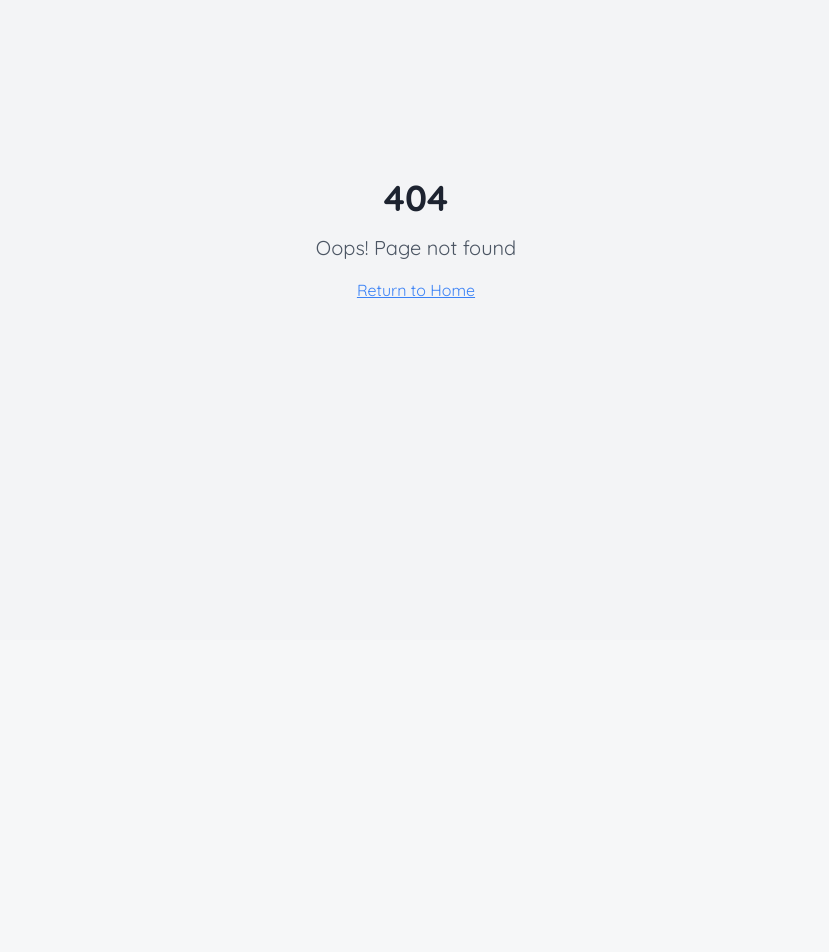
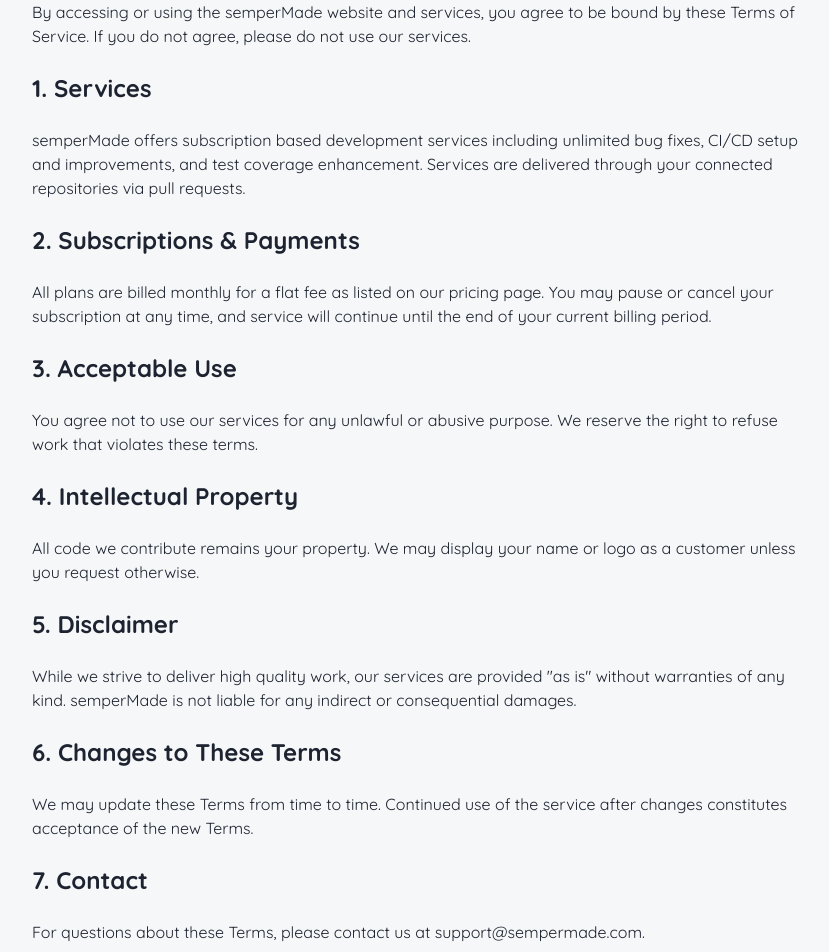
Before and after one commit to semperMade/semperMade.github.io, a React (Vite) app: page /terms in a window 1280 px wide. Before the commit this address had no page. Shown: the part 160-1112 px from the top of the page, without its empty margins (224-1053 px from the left). Before the commit the page ends 800 px from the top, so only its background shows below. Built offline with nearby package versions, Linux system fonts and the light colour scheme.

Commit message:
Add terms and privacy pages

```diff
--- a/src/App.tsx
+++ b/src/App.tsx
@@ -4,6 +4,8 @@
 import { QueryClient, QueryClientProvider } from "@tanstack/react-query";
 import { BrowserRouter, Routes, Route } from "react-router-dom";
 import Index from "./pages/Index";
+import Terms from "./pages/Terms";
+import Privacy from "./pages/Privacy";
 import NotFound from "./pages/NotFound";
 
 const queryClient = new QueryClient();
@@ -16,6 +18,8 @@
       <BrowserRouter>
         <Routes>
           <Route path="/" element={<Index />} />
+          <Route path="/terms" element={<Terms />} />
+          <Route path="/privacy" element={<Privacy />} />
           {/* ADD ALL CUSTOM ROUTES ABOVE THE CATCH-ALL "*" ROUTE */}
           <Route path="*" element={<NotFound />} />
         </Routes>
--- a/src/components/Navigation.tsx
+++ b/src/components/Navigation.tsx
@@ -1,11 +1,20 @@
 import { Button } from "@/components/ui/button";
 import { Menu, X } from "lucide-react";
 import { useState } from "react";
+import { useNavigate, useLocation } from "react-router-dom";
 
 const Navigation = () => {
   const [isMenuOpen, setIsMenuOpen] = useState(false);
+  const navigate = useNavigate();
+  const location = useLocation();
 
   const scrollToSection = (sectionId: string) => {
+    if (location.pathname !== '/') {
+      navigate('/#' + sectionId);
+      setIsMenuOpen(false);
+      return;
+    }
+
     const element = document.getElementById(sectionId);
     if (element) {
       const navHeight = 64; // Height of fixed navbar
--- a/src/pages/Index.tsx
+++ b/src/pages/Index.tsx
@@ -3,8 +3,24 @@
 import { Badge } from "@/components/ui/badge";
 import { Check, CircleDollarSign, Users, FileText } from "lucide-react";
 import Navigation from "@/components/Navigation";
+import { Link, useLocation } from "react-router-dom";
+import { useEffect } from "react";
 
 const Index = () => {
+  const location = useLocation();
+
+  useEffect(() => {
+    if (location.hash) {
+      const id = location.hash.replace('#', '');
+      const element = document.getElementById(id);
+      if (element) {
+        const navHeight = 64;
+        const elementPosition = element.offsetTop - navHeight;
+        window.scrollTo({ top: elementPosition, behavior: 'smooth' });
+      }
+    }
+  }, [location]);
+
   return (
     <div className="min-h-screen bg-background">
       <Navigation />
@@ -412,8 +428,8 @@
             <p className="text-muted-foreground">Unlimited development services for a flat monthly fee</p>
           </div>
           <div className="flex flex-wrap justify-center gap-8 text-sm text-muted-foreground">
-            <a href="#" className="hover:text-primary transition-colors">Terms of Service</a>
-            <a href="#" className="hover:text-primary transition-colors">Privacy Policy</a>
+            <Link to="/terms" className="hover:text-primary transition-colors">Terms of Service</Link>
+            <Link to="/privacy" className="hover:text-primary transition-colors">Privacy Policy</Link>
             <a href="#" className="hover:text-primary transition-colors">Contact</a>
             <a href="#" className="hover:text-primary transition-colors">Support</a>
           </div>
--- /dev/null
+++ b/src/pages/Privacy.tsx
@@ -0,0 +1,29 @@
+import Navigation from "@/components/Navigation";
+
+const Privacy = () => (
+  <div className="min-h-screen bg-background">
+    <Navigation />
+    <section className="pt-24 pb-16 px-4 sm:px-6 lg:px-8">
+      <div className="max-w-3xl mx-auto space-y-6">
+        <h1 className="text-4xl font-bold mb-6 text-center">Privacy Policy</h1>
+        <p>This Privacy Policy explains how semperMade collects and uses information when you interact with our website or services.</p>
+        <h2 className="text-2xl font-semibold">1. Information We Collect</h2>
+        <p>We may collect your name, email address, and any other information you choose to provide when contacting us or subscribing to our services.</p>
+        <h2 className="text-2xl font-semibold">2. How We Use Information</h2>
+        <p>Your information is used to provide and improve our services, respond to inquiries, and communicate with you about your subscription.</p>
+        <h2 className="text-2xl font-semibold">3. Sharing of Information</h2>
+        <p>We do not sell your personal data. Information may be shared with trusted service providers solely to operate our business and only as necessary.</p>
+        <h2 className="text-2xl font-semibold">4. Security</h2>
+        <p>We take reasonable measures to protect your information, but no method of transmission over the Internet is completely secure.</p>
+        <h2 className="text-2xl font-semibold">5. Your Rights</h2>
+        <p>You may request access to or deletion of your personal data by contacting us. We will comply with applicable laws.</p>
+        <h2 className="text-2xl font-semibold">6. Changes to This Policy</h2>
+        <p>We may update this Privacy Policy from time to time. Continued use of the service after changes means you accept the updated policy.</p>
+        <h2 className="text-2xl font-semibold">7. Contact</h2>
+        <p>If you have questions about this Privacy Policy, please email support@sempermade.com.</p>
+      </div>
+    </section>
+  </div>
+);
+
+export default Privacy;
--- /dev/null
+++ b/src/pages/Terms.tsx
@@ -0,0 +1,29 @@
+import Navigation from "@/components/Navigation";
+
+const Terms = () => (
+  <div className="min-h-screen bg-background">
+    <Navigation />
+    <section className="pt-24 pb-16 px-4 sm:px-6 lg:px-8">
+      <div className="max-w-3xl mx-auto space-y-6">
+        <h1 className="text-4xl font-bold mb-6 text-center">Terms of Service</h1>
+        <p>By accessing or using the semperMade website and services, you agree to be bound by these Terms of Service. If you do not agree, please do not use our services.</p>
+        <h2 className="text-2xl font-semibold">1. Services</h2>
+        <p>semperMade offers subscription based development services including unlimited bug fixes, CI/CD setup and improvements, and test coverage enhancement. Services are delivered through your connected repositories via pull requests.</p>
+        <h2 className="text-2xl font-semibold">2. Subscriptions & Payments</h2>
+        <p>All plans are billed monthly for a flat fee as listed on our pricing page. You may pause or cancel your subscription at any time, and service will continue until the end of your current billing period.</p>
+        <h2 className="text-2xl font-semibold">3. Acceptable Use</h2>
+        <p>You agree not to use our services for any unlawful or abusive purpose. We reserve the right to refuse work that violates these terms.</p>
+        <h2 className="text-2xl font-semibold">4. Intellectual Property</h2>
+        <p>All code we contribute remains your property. We may display your name or logo as a customer unless you request otherwise.</p>
+        <h2 className="text-2xl font-semibold">5. Disclaimer</h2>
+        <p>While we strive to deliver high quality work, our services are provided "as is" without warranties of any kind. semperMade is not liable for any indirect or consequential damages.</p>
+        <h2 className="text-2xl font-semibold">6. Changes to These Terms</h2>
+        <p>We may update these Terms from time to time. Continued use of the service after changes constitutes acceptance of the new Terms.</p>
+        <h2 className="text-2xl font-semibold">7. Contact</h2>
+        <p>For questions about these Terms, please contact us at support@sempermade.com.</p>
+      </div>
+    </section>
+  </div>
+);
+
+export default Terms;
```
